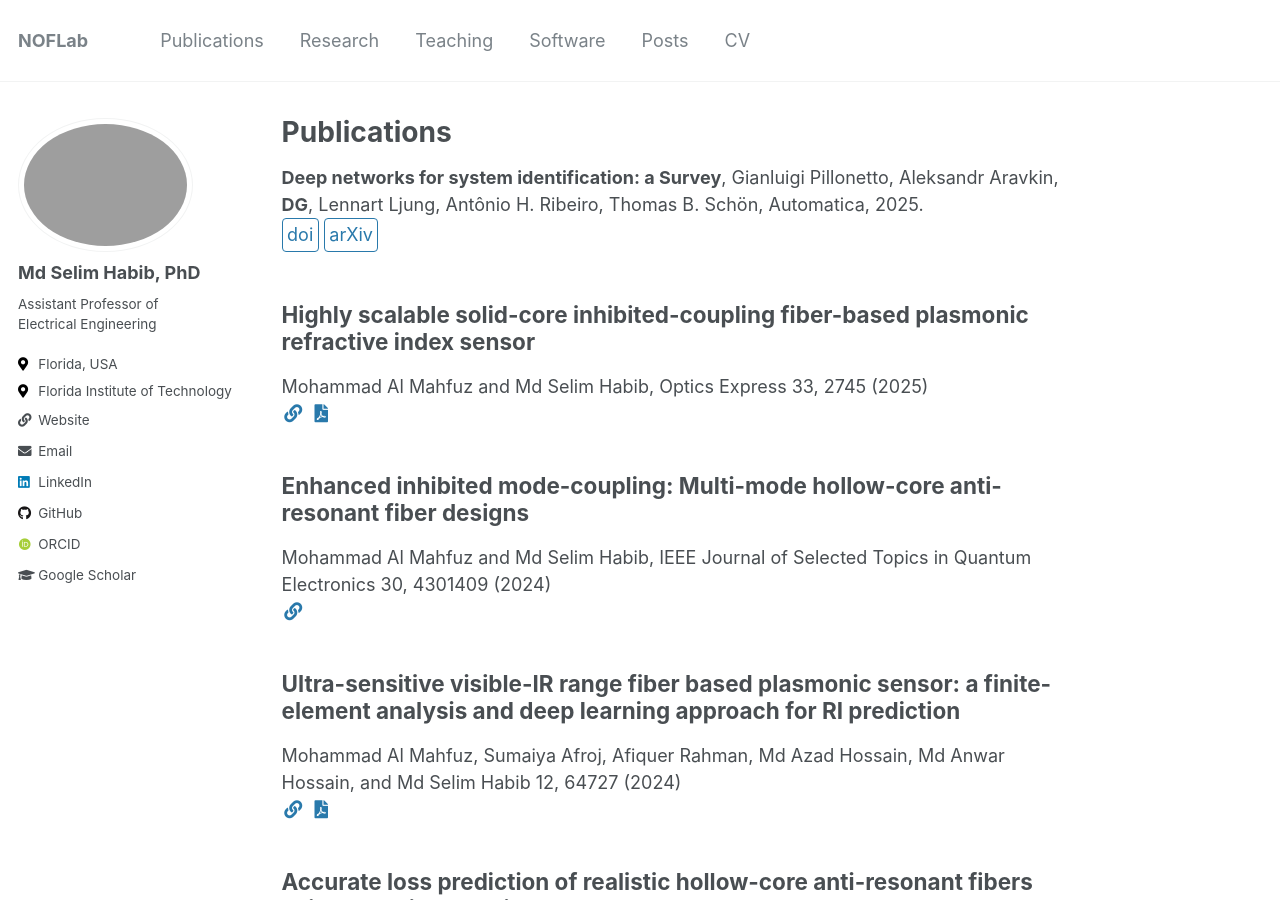
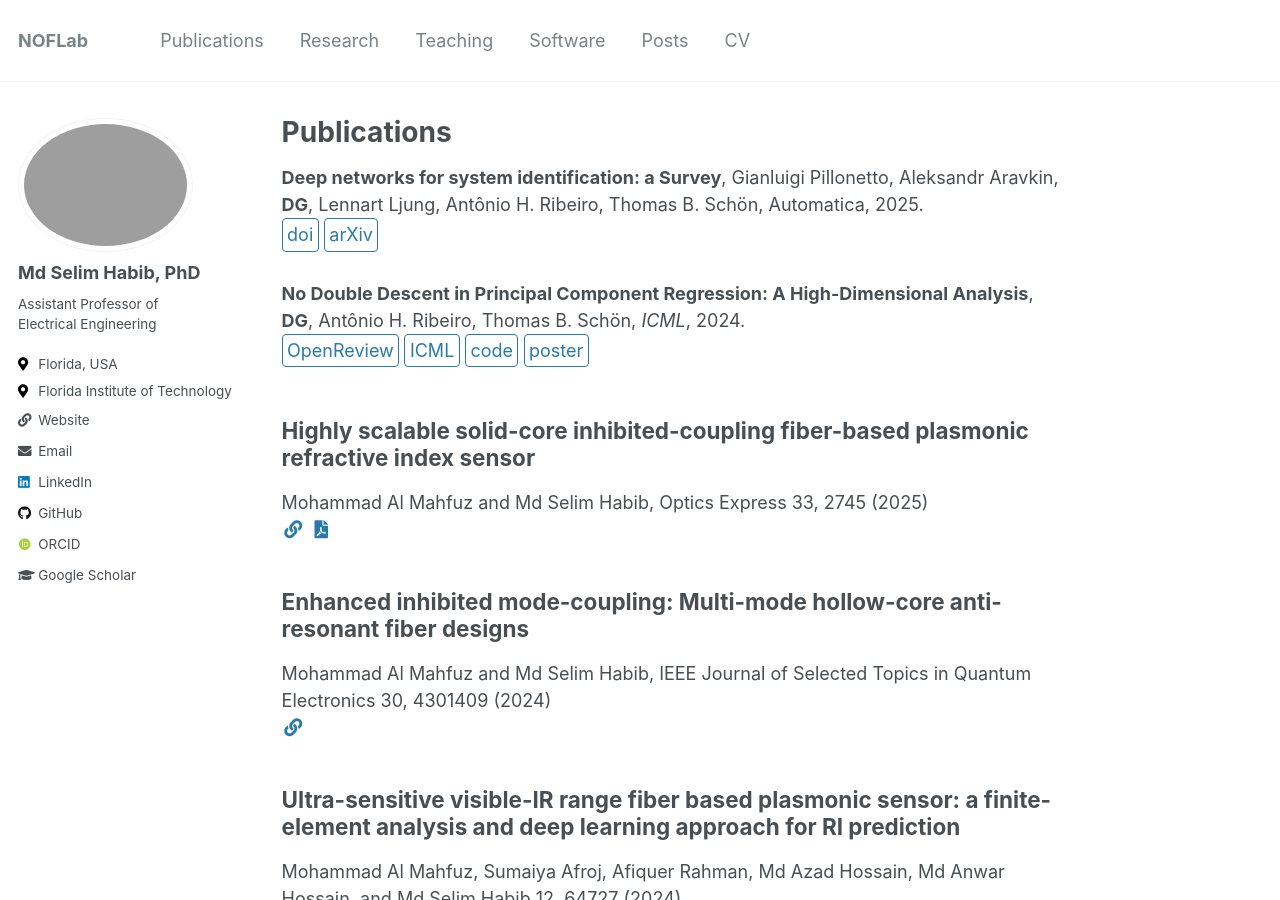
Before and after one commit to mhabib73/NOFLab.github.io, a Jekyll site: the page built from _pages/publications.md, in a window 1280 px wide and 900 px high. Built offline with Jekyll 4.4.1, drawn with Linux system fonts in a browser that asks for light colours; some web fonts are replaced.

Commit message:
Update publications.md
Signed-off-by: Md Selim Habib <selim041073@gmail.com>

```diff
--- a/_pages/publications.md
+++ b/_pages/publications.md
@@ -11,6 +11,14 @@ Automatica, 2025.\
 [doi](https://doi.org/10.1016/j.automatica.2024.111907){: .btn--research}{:target="_blank"}
 [arXiv](https://arxiv.org/abs/2301.12832){: .btn--research}{:target="_blank"}
 
+**No Double Descent in Principal Component Regression: A High-Dimensional Analysis**,
+**DG**, Antônio H. Ribeiro, Thomas B. Schön,
+*ICML*, 2024.\
+[OpenReview](https://openreview.net/forum?id=M4ejBhNNrn){: .btn--research}{:target="_blank"}
+[ICML](https://icml.cc/virtual/2024/poster/34254){: .btn--research}{:target="_blank"}
+[code](https://github.com/dgedon/PCR_spiked_covariance){: .btn--research}{:target="_blank"}
+[poster](/files/pdf/research/Mahfuz_Ultra_IEEE_Access_2024.pdf){: .btn--research}{:target="_blank"}
+
 {% if author.googlescholar %}
   You can also find my articles on <u><a href="{{author.googlescholar}}">my Google Scholar profile</a>.</u>
 {% endif %}
```
